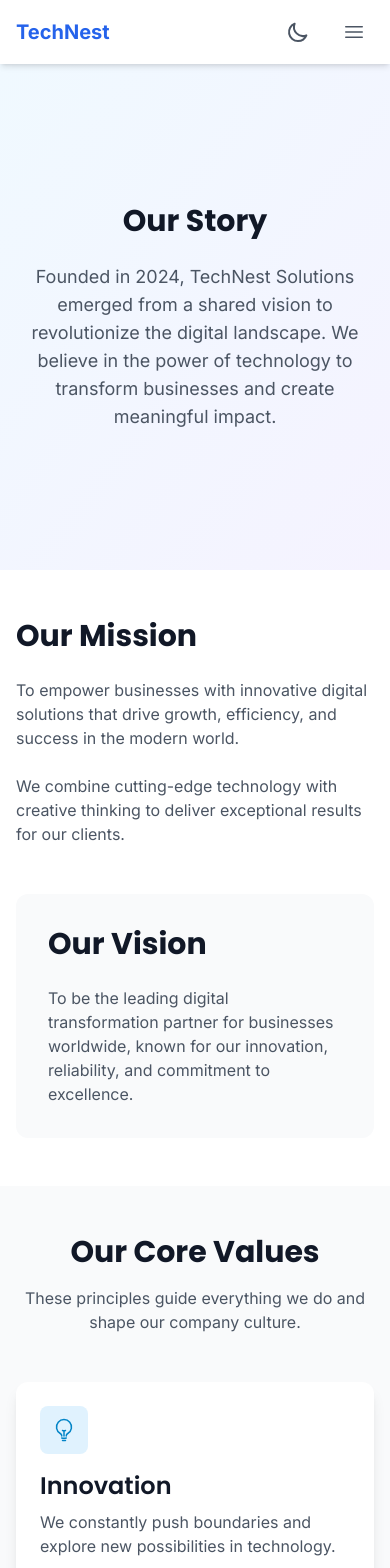
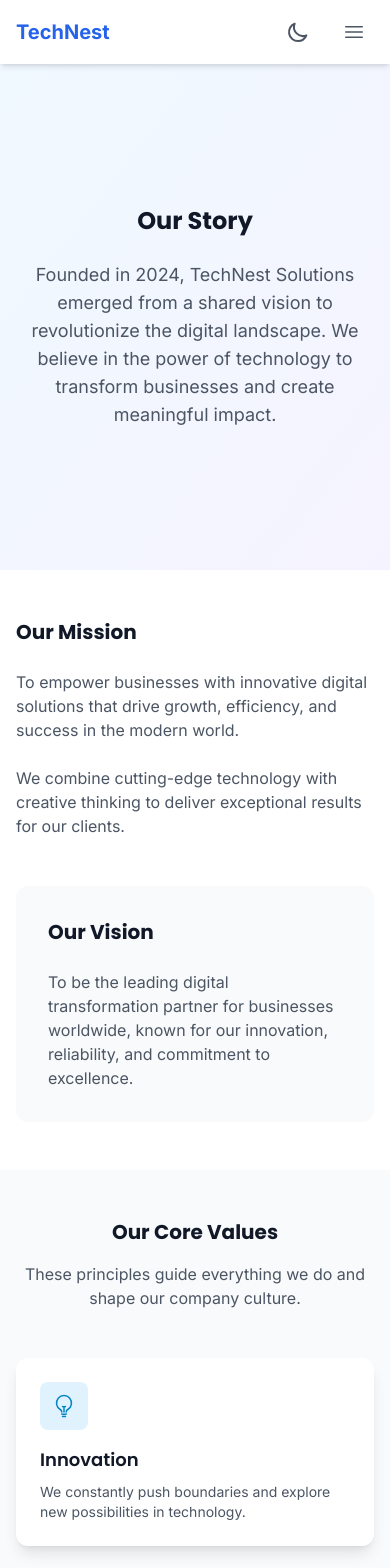
Before and after one commit to TechNest-Agency/technestsite, a React (Create React App) app in the folder client/: page /about in a window 390 px wide. Shown: the top 1568 px of the page. Built offline with nearby package versions, Linux system fonts and the light colour scheme.

Commit message:
updated files

```diff
--- a/client/src/pages/About.js
+++ b/client/src/pages/About.js
@@ -96,14 +96,14 @@ const About = () => {
       {/* Hero Section */}
       <section className="relative min-h-[60vh] flex items-center">
         <div className="absolute inset-0 bg-gradient-to-br from-primary-50 to-secondary-50 dark:from-primary-900/20 dark:to-secondary-900/20 -z-10" />
-        <div className="container mx-auto px-4">
+        <div className="container mx-auto px-4 sm:px-6 lg:px-8">
           <motion.div
             initial={{ opacity: 0, y: 20 }}
             animate={{ opacity: 1, y: 0 }}
             transition={{ duration: 0.5 }}
             className="max-w-3xl mx-auto text-center"
           >
-            <h1 className="heading mb-6">Our Story</h1>
+            <h1 className="heading mb-6 text-2xl sm:text-3xl lg:text-4xl">Our Story</h1>
             <p className="text-lg text-gray-600 dark:text-gray-300">
               Founded in 2024, TechNest Solutions emerged from a shared vision to revolutionize the digital landscape.
               We believe in the power of technology to transform businesses and create meaningful impact.
@@ -114,7 +114,7 @@ const About = () => {
 
       {/* Mission & Vision */}
       <section className="section bg-white dark:bg-gray-900">
-        <div className="container">
+        <div className="container mx-auto px-4 sm:px-6 lg:px-8">
           <div className="grid grid-cols-1 md:grid-cols-2 gap-12 items-center">
             <motion.div
               initial={{ opacity: 0, x: -20 }}
@@ -122,7 +122,7 @@ const About = () => {
               viewport={{ once: true }}
               transition={{ duration: 0.5 }}
             >
-              <h2 className="heading mb-6">Our Mission</h2>
+              <h2 className="heading mb-6 text-xl sm:text-2xl lg:text-3xl">Our Mission</h2>
               <p className="text-gray-600 dark:text-gray-300 mb-6">
                 To empower businesses with innovative digital solutions that drive growth, efficiency, and success in the modern world.
               </p>
@@ -137,7 +137,7 @@ const About = () => {
               transition={{ duration: 0.5 }}
               className="bg-gray-50 dark:bg-gray-800 p-8 rounded-xl"
             >
-              <h2 className="heading mb-6">Our Vision</h2>
+              <h2 className="heading mb-6 text-xl sm:text-2xl lg:text-3xl">Our Vision</h2>
               <p className="text-gray-600 dark:text-gray-300">
                 To be the leading digital transformation partner for businesses worldwide, known for our innovation,
                 reliability, and commitment to excellence.
@@ -149,7 +149,7 @@ const About = () => {
 
       {/* Values */}
       <section className="section bg-gray-50 dark:bg-gray-800">
-        <div className="container">
+        <div className="container mx-auto px-4 sm:px-6 lg:px-8">
           <motion.div
             initial={{ opacity: 0, y: 20 }}
             whileInView={{ opacity: 1, y: 0 }}
@@ -157,13 +157,13 @@ const About = () => {
             transition={{ duration: 0.5 }}
             className="text-center mb-12"
           >
-            <h2 className="heading mb-4">Our Core Values</h2>
+            <h2 className="heading mb-4 text-xl sm:text-2xl lg:text-3xl">Our Core Values</h2>
             <p className="text-gray-600 dark:text-gray-300 max-w-2xl mx-auto">
               These principles guide everything we do and shape our company culture.
             </p>
           </motion.div>
 
-          <div className="grid grid-cols-1 md:grid-cols-2 lg:grid-cols-3 gap-8">
+          <div className="grid grid-cols-1 sm:grid-cols-2 lg:grid-cols-3 gap-8">
             {values.map((value, index) => (
               <motion.div
                 key={value.title}
@@ -176,8 +176,8 @@ const About = () => {
                 <div className="w-12 h-12 bg-primary-100 dark:bg-primary-900/20 rounded-lg flex items-center justify-center mb-4">
                   <value.icon className="h-6 w-6 text-primary-600" />
                 </div>
-                <h3 className="subheading mb-2">{value.title}</h3>
-                <p className="text-gray-600 dark:text-gray-300">{value.description}</p>
+                <h3 className="subheading mb-2 text-lg sm:text-xl">{value.title}</h3>
+                <p className="text-gray-600 dark:text-gray-300 text-sm sm:text-base">{value.description}</p>
               </motion.div>
             ))}
           </div>
@@ -186,7 +186,7 @@ const About = () => {
 
       {/* Team */}
       <section className="section bg-white dark:bg-gray-900">
-        <div className="container">
+        <div className="container mx-auto px-4 sm:px-6 lg:px-8">
           <motion.div
             initial={{ opacity: 0, y: 20 }}
             whileInView={{ opacity: 1, y: 0 }}
@@ -194,7 +194,7 @@ const About = () => {
             transition={{ duration: 0.5 }}
             className="text-center mb-12"
           >
-            <h2 className="heading mb-4">Meet Our Team</h2>
+            <h2 className="heading mb-4 text-xl sm:text-2xl lg:text-3xl">Meet Our Team</h2>
             <p className="text-gray-600 dark:text-gray-300 max-w-2xl mx-auto">
               A diverse group of passionate professionals dedicated to delivering excellence.
             </p>
@@ -228,7 +228,7 @@ const About = () => {
 
       {/* Timeline Section */}
       <section className="py-20 bg-gray-50 dark:bg-gray-800">
-        <div className="container">
+        <div className="container mx-auto px-4 sm:px-6 lg:px-8">
           <motion.div
             initial={{ opacity: 0, y: 20 }}
             whileInView={{ opacity: 1, y: 0 }}
@@ -236,7 +236,7 @@ const About = () => {
             transition={{ duration: 0.5 }}
             className="text-center mb-12"
           >
-            <h2 className="heading mb-4">Our Journey</h2>
+            <h2 className="heading mb-4 text-xl sm:text-2xl lg:text-3xl">Our Journey</h2>
             <p className="text-gray-600 dark:text-gray-300 max-w-2xl mx-auto">
               A timeline of our growth and achievements since our inception.
             </p>
@@ -272,7 +272,7 @@ const About = () => {
 
       {/* Office Culture Section */}
       <section className="py-20 bg-white dark:bg-gray-900">
-        <div className="container">
+        <div className="container mx-auto px-4 sm:px-6 lg:px-8">
           <motion.div
             initial={{ opacity: 0, y: 20 }}
             whileInView={{ opacity: 1, y: 0 }}
@@ -280,7 +280,7 @@ const About = () => {
             transition={{ duration: 0.5 }}
             className="text-center mb-12"
           >
-            <h2 className="heading mb-4">Our Office Culture</h2>
+            <h2 className="heading mb-4 text-xl sm:text-2xl lg:text-3xl">Our Office Culture</h2>
             <p className="text-gray-600 dark:text-gray-300 max-w-2xl mx-auto">
               We believe in creating an environment where everyone can thrive and grow.
             </p>
@@ -309,7 +309,7 @@ const About = () => {
 
       {/* Awards Section */}
       <section className="py-20 bg-gray-50 dark:bg-gray-800">
-        <div className="container">
+        <div className="container mx-auto px-4 sm:px-6 lg:px-8">
           <motion.div
             initial={{ opacity: 0, y: 20 }}
             whileInView={{ opacity: 1, y: 0 }}
@@ -317,7 +317,7 @@ const About = () => {
             transition={{ duration: 0.5 }}
             className="text-center mb-12"
           >
-            <h2 className="heading mb-4">Awards & Recognition</h2>
+            <h2 className="heading mb-4 text-xl sm:text-2xl lg:text-3xl">Awards & Recognition</h2>
             <p className="text-gray-600 dark:text-gray-300 max-w-2xl mx-auto">
               Our commitment to excellence has been recognized by industry leaders.
             </p>
@@ -347,7 +347,7 @@ const About = () => {
 
       {/* Community Involvement Section */}
       <section className="py-20 bg-white dark:bg-gray-900">
-        <div className="container">
+        <div className="container mx-auto px-4 sm:px-6 lg:px-8">
           <motion.div
             initial={{ opacity: 0, y: 20 }}
             whileInView={{ opacity: 1, y: 0 }}
@@ -355,7 +355,7 @@ const About = () => {
             transition={{ duration: 0.5 }}
             className="text-center mb-12"
           >
-            <h2 className="heading mb-4">Community Involvement</h2>
+            <h2 className="heading mb-4 text-xl sm:text-2xl lg:text-3xl">Community Involvement</h2>
             <p className="text-gray-600 dark:text-gray-300 max-w-2xl mx-auto">
               We believe in giving back to the community and making a positive impact.
             </p>
```
